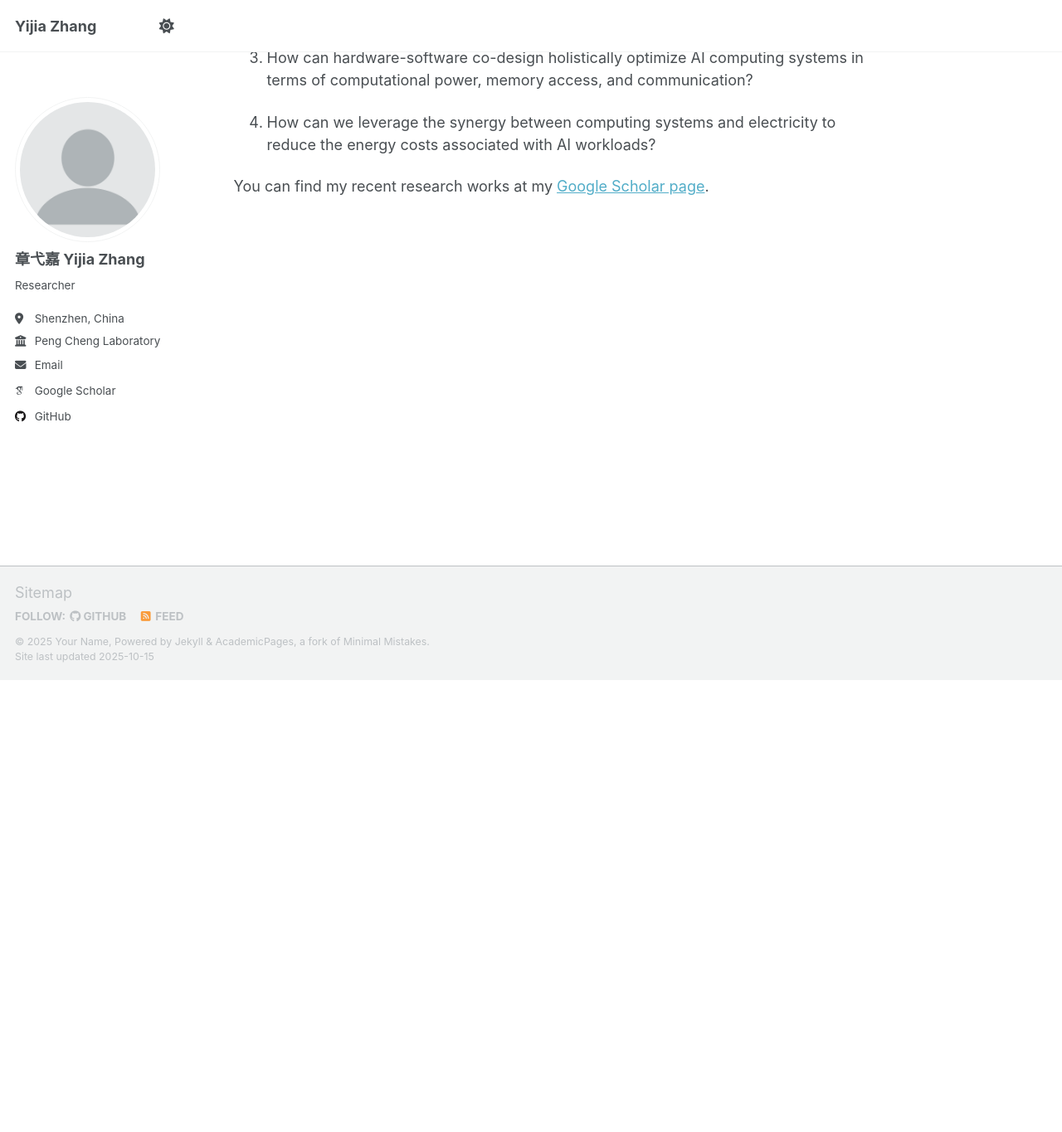
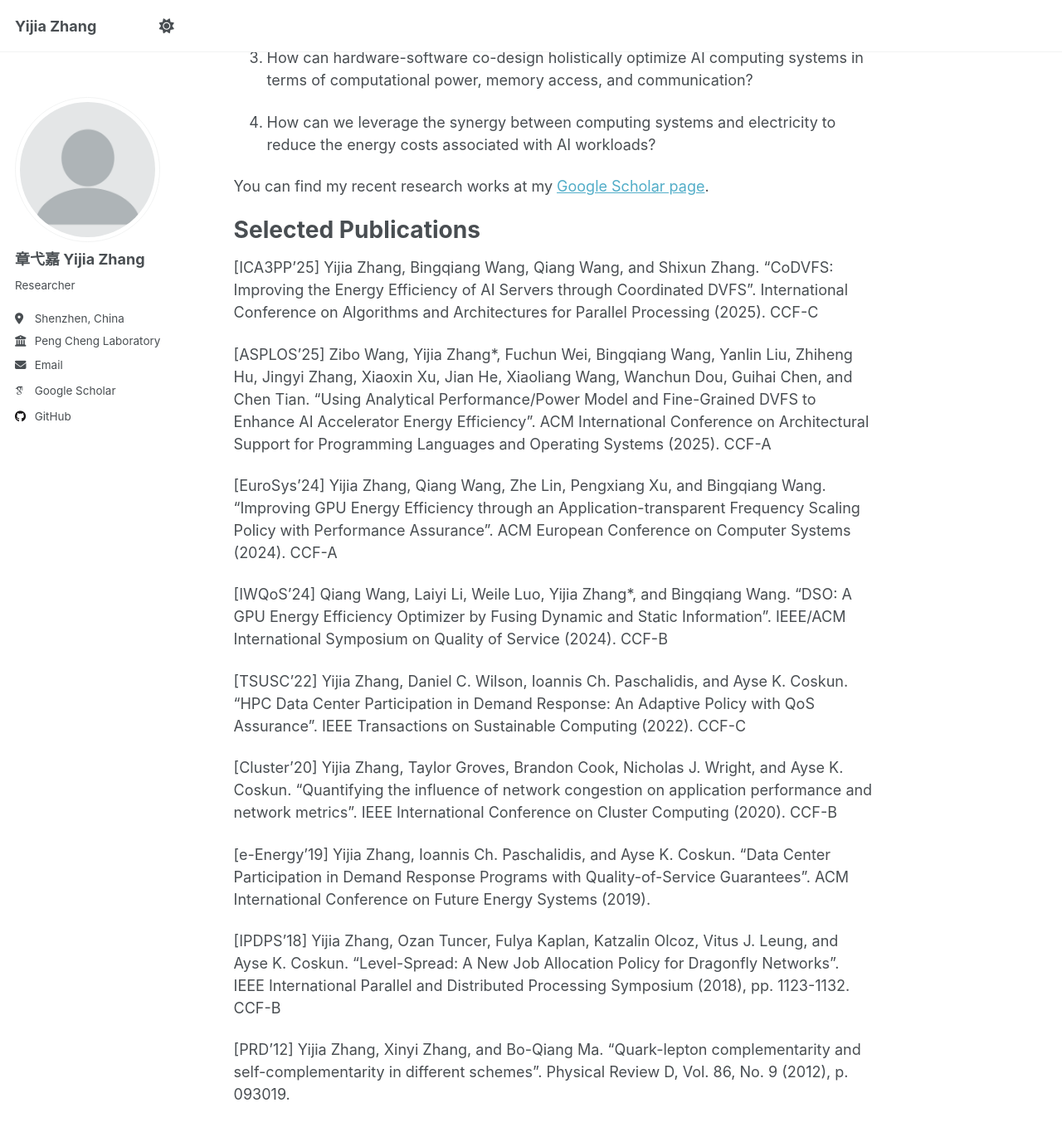
Before and after one commit to zyjopensource/zyjopensource.github.io, a Jekyll site: the page built from _pages/about.md, in a window 1280 px wide and 1400 px high, scrolled down 580 px. Shown: the top 1365 px of the window at 83% size. Built offline with Jekyll 4.4.1, drawn with Linux system fonts in a browser that asks for light colours; some web fonts are replaced; a script that is not in the unit is left out.

Commit message:
Update about.md

```diff
--- a/_pages/about.md
+++ b/_pages/about.md
@@ -22,3 +22,22 @@ My ongoing research is driven by the following questions:
 4. How can we leverage the synergy between computing systems and electricity to reduce the energy costs associated with AI workloads?
 
 You can find my recent research works at my [Google Scholar page](https://scholar.google.com/citations?hl=en&user=A9D-ytoAAAAJ&view_op=list_works&sortby=pubdate).
+
+# Selected Publications
+[ICA3PP’25] Yijia Zhang, Bingqiang Wang, Qiang Wang, and Shixun Zhang. "CoDVFS: Improving the Energy Efficiency of AI Servers through Coordinated DVFS". International Conference on Algorithms and Architectures for Parallel Processing (2025). CCF-C
+
+[ASPLOS’25] Zibo Wang, Yijia Zhang*, Fuchun Wei, Bingqiang Wang, Yanlin Liu, Zhiheng Hu, Jingyi Zhang, Xiaoxin Xu, Jian He, Xiaoliang Wang, Wanchun Dou, Guihai Chen, and Chen Tian. "Using Analytical Performance/Power Model and Fine-Grained DVFS to Enhance AI Accelerator Energy Efficiency". ACM International Conference on Architectural Support for Programming Languages and Operating Systems (2025). CCF-A
+
+[EuroSys’24] Yijia Zhang, Qiang Wang, Zhe Lin, Pengxiang Xu, and Bingqiang Wang. "Improving GPU Energy Efficiency through an Application-transparent Frequency Scaling Policy with Performance Assurance". ACM European Conference on Computer Systems (2024). CCF-A
+
+[IWQoS’24] Qiang Wang, Laiyi Li, Weile Luo, Yijia Zhang*, and Bingqiang Wang. "DSO: A GPU Energy Efficiency Optimizer by Fusing Dynamic and Static Information". IEEE/ACM International Symposium on Quality of Service (2024). CCF-B
+
+[TSUSC’22] Yijia Zhang, Daniel C. Wilson, Ioannis Ch. Paschalidis, and Ayse K. Coskun. "HPC Data Center Participation in Demand Response: An Adaptive Policy with QoS Assurance". IEEE Transactions on Sustainable Computing (2022). CCF-C
+
+[Cluster’20] Yijia Zhang, Taylor Groves, Brandon Cook, Nicholas J. Wright, and Ayse K. Coskun. "Quantifying the influence of network congestion on application performance and network metrics". IEEE International Conference on Cluster Computing (2020). CCF-B
+
+[e-Energy’19] Yijia Zhang, Ioannis Ch. Paschalidis, and Ayse K. Coskun. "Data Center Participation in Demand Response Programs with Quality-of-Service Guarantees". ACM International Conference on Future Energy Systems (2019).
+
+[IPDPS’18] Yijia Zhang, Ozan Tuncer, Fulya Kaplan, Katzalin Olcoz, Vitus J. Leung, and Ayse K. Coskun. "Level-Spread: A New Job Allocation Policy for Dragonfly Networks". IEEE International Parallel and Distributed Processing Symposium (2018), pp. 1123-1132. CCF-B
+
+[PRD’12] Yijia Zhang, Xinyi Zhang, and Bo-Qiang Ma. "Quark-lepton complementarity and self-complementarity in different schemes". Physical Review D, Vol. 86, No. 9 (2012), p. 093019.
```
